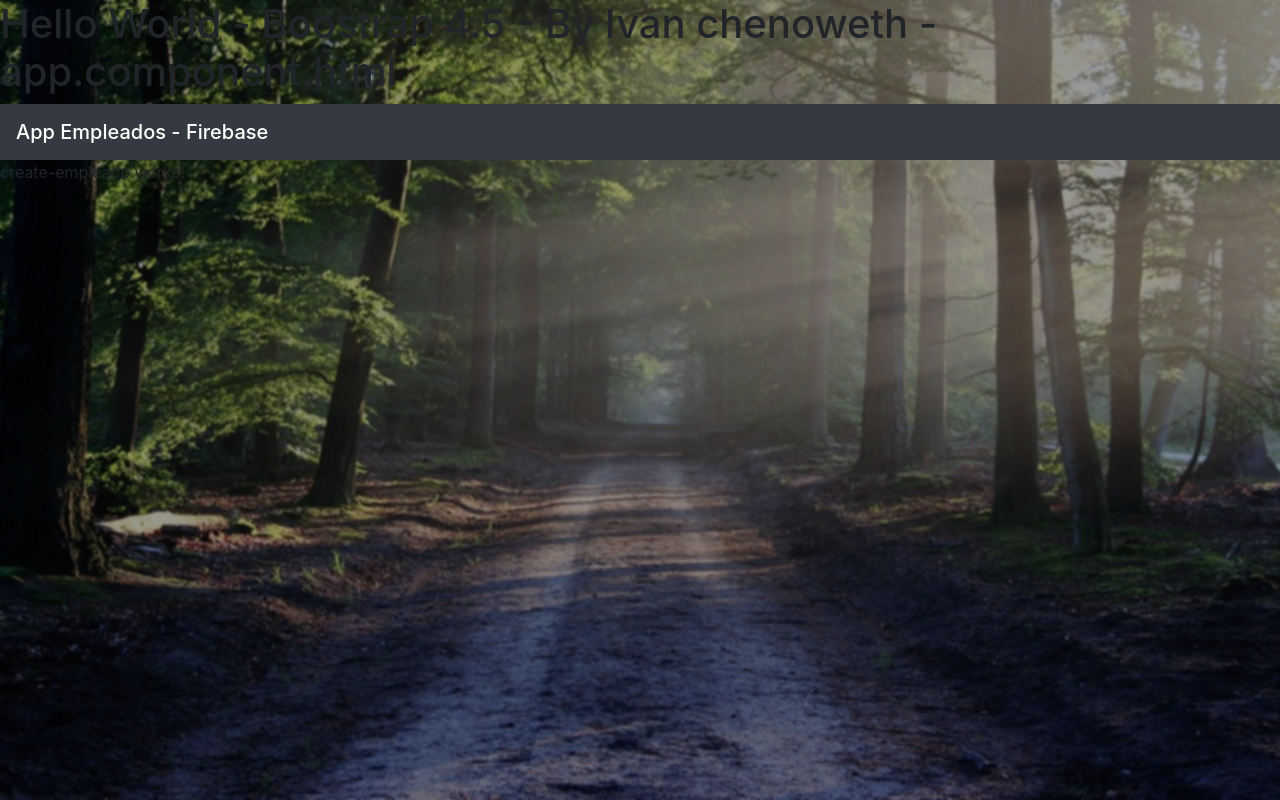
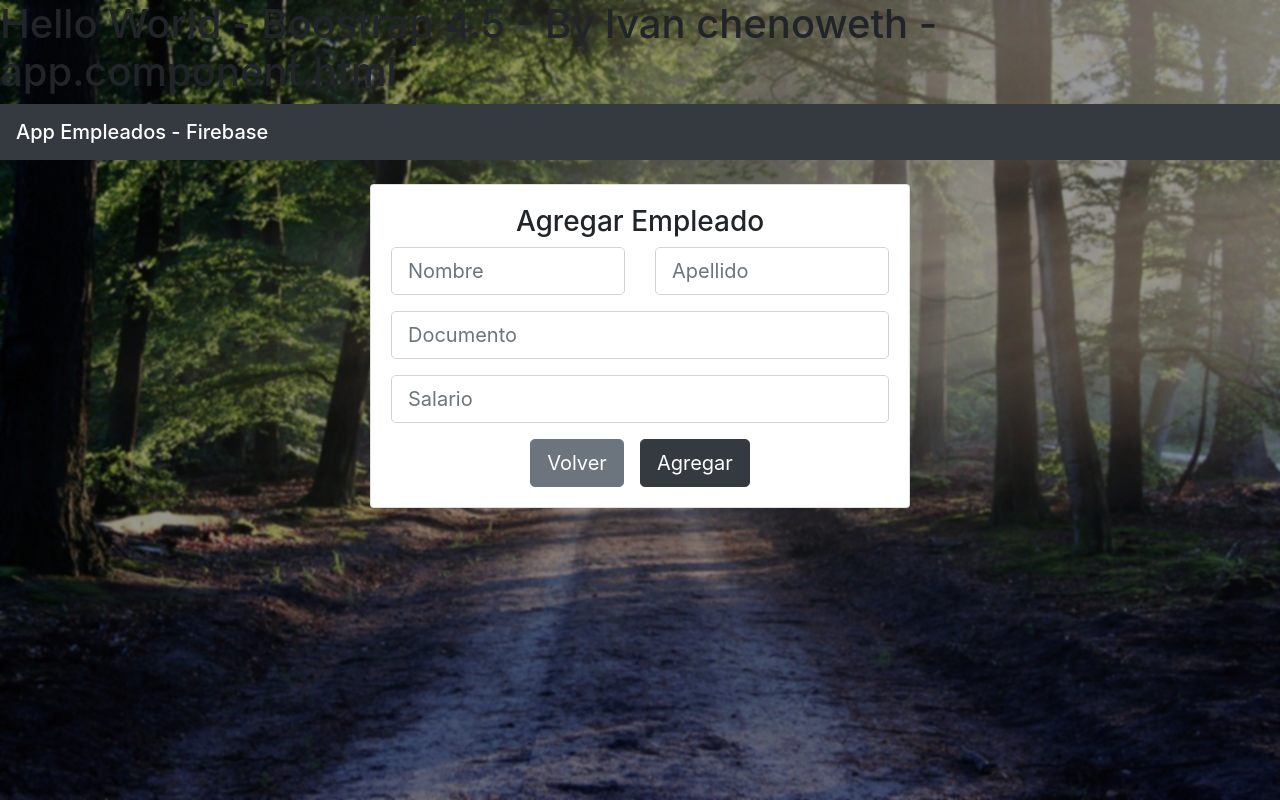
Before and after one commit to ivanchenoweth/angular-crud-firebase, an Angular app: page /create-empleado in a window 1280 px wide. Built offline with nearby package versions, Linux system fonts and the light colour scheme.

Commit message:
adding create empleado form and redirections

```diff
--- a/src/app/components/create-empleado/create-empleado.component.html
+++ b/src/app/components/create-empleado/create-empleado.component.html
@@ -1 +1,48 @@
-<p>create-empleado works!</p>
+<div class="container pt-4">
+  <div class="row">
+    <div class="col-lg-6 offset-lg-3">
+      <div class="card text-center">
+        <div class="card-body">
+          <h3>Agregar Empleado</h3>
+          <form>
+            <div class="row">
+              <div class="col">
+                <input
+                  type="text"
+                  class="text form-control form-control-lg"
+                  placeholder="Nombre"
+                />
+              </div>
+              <div class="col">
+                <input
+                  type="text"
+                  class="text form-control form-control-lg"
+                  placeholder="Apellido"
+                />
+              </div>
+            </div>
+            <input
+              type="text"
+              class="text form-control form-control-lg mt-3"
+              placeholder="Documento"
+            />
+            <input
+              type="text"
+              class="text form-control form-control-lg mt-3"
+              placeholder="Salario"
+            />
+            <div class="mt-3">
+              <button type="text"
+                class="btn btn-secondary btn-lg mr-3"
+                routerLink="/list-empleados"
+              >
+                Volver
+              </button>
+              <button type="submit" class="btn btn-dark btn-lg">Agregar</button>
+            </div>
+          </form>
+        </div>
+      </div>
+    </div>
+  </div>
+</div>
```
